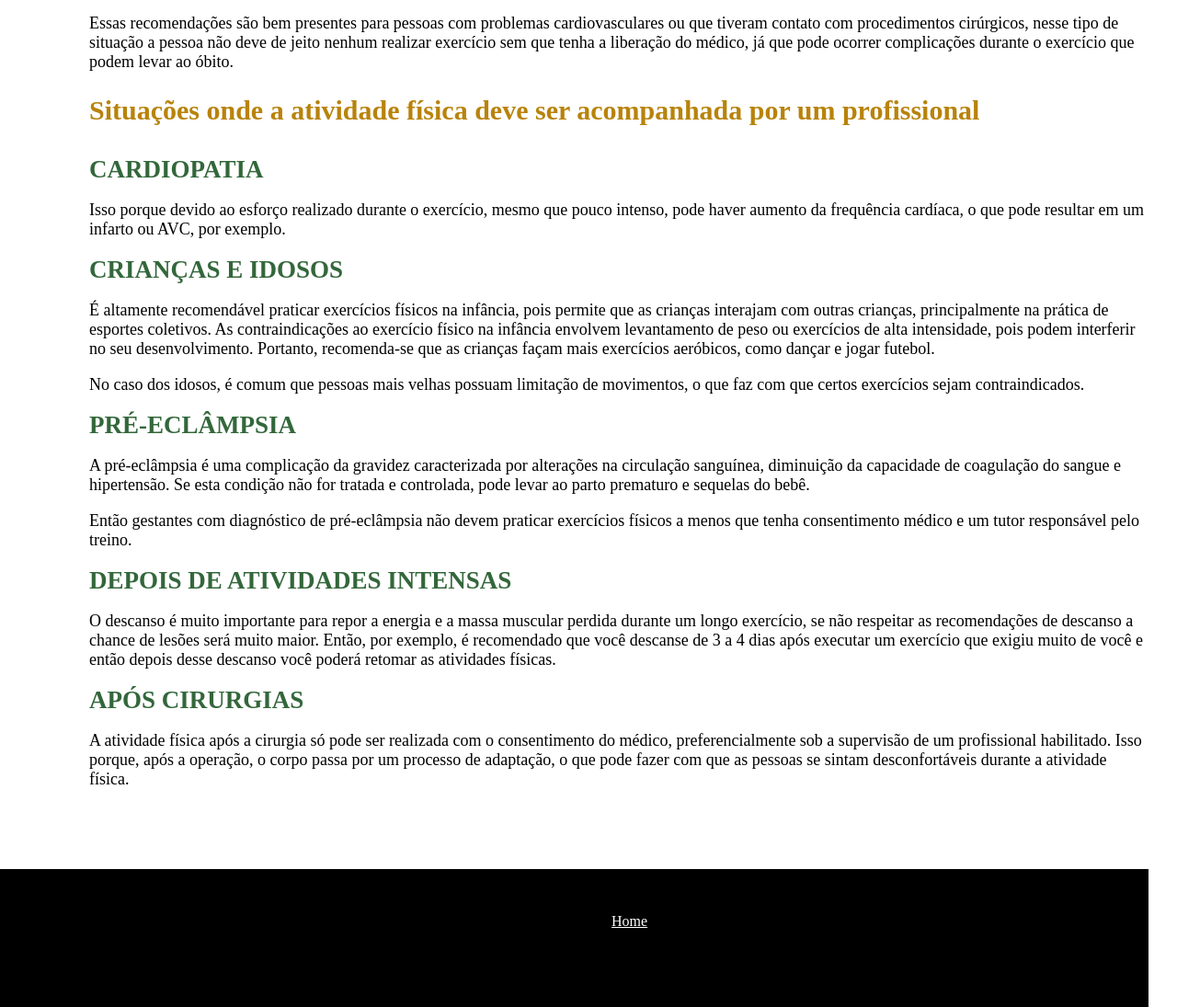
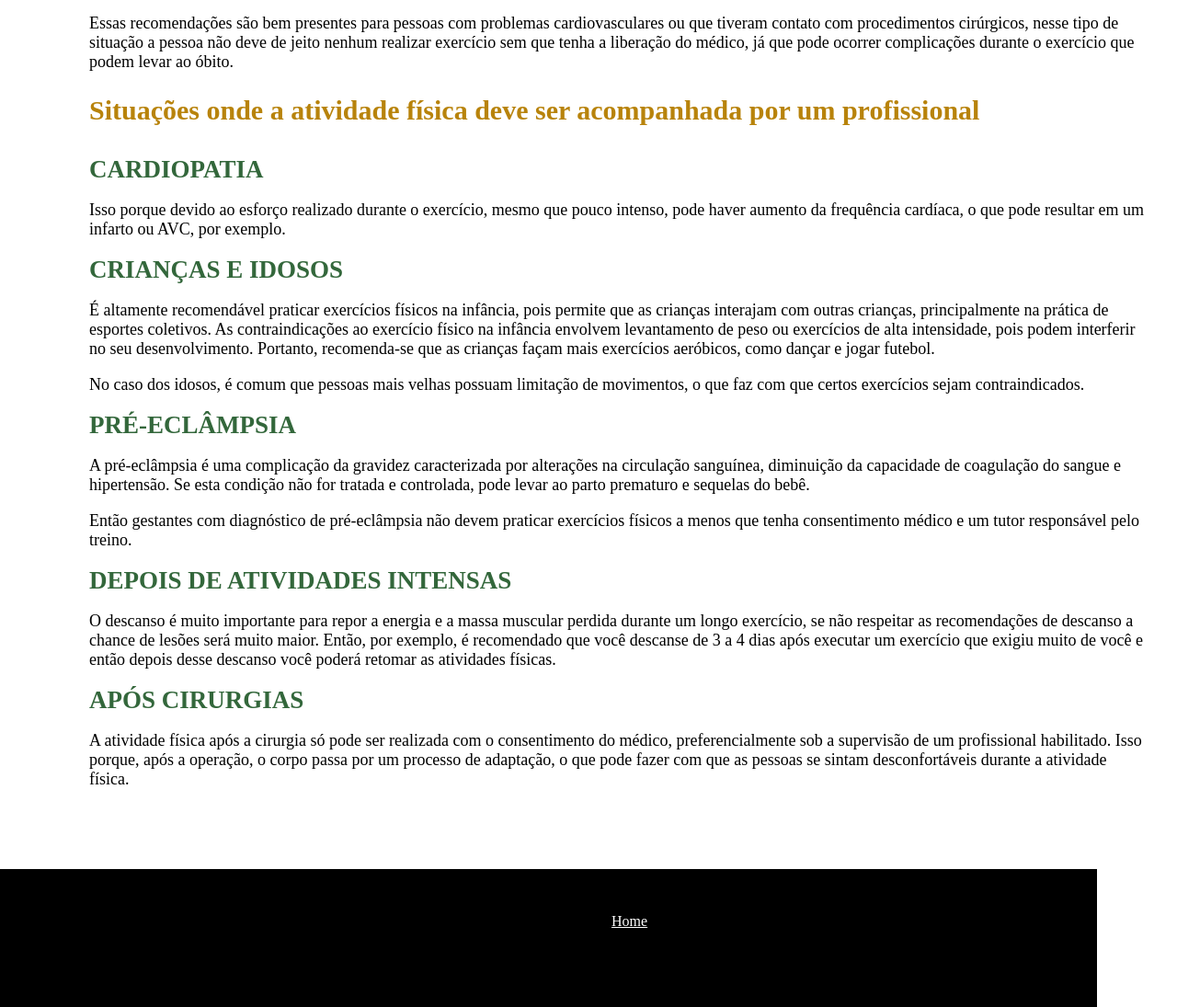
Before and after one commit to Luana1f-ifc/projeto-integrador, a plain HTML site: page contraindicaçoes.html in a window 1280 px wide. Shown: the part 400-1495 px from the top of the page at 92% size. Drawn offline with Linux system fonts and the light colour scheme.

Commit message:
Update contraindicaçoes.css

```diff
--- a/contraindicaçoes.css
+++ b/contraindicaçoes.css
@@ -130,7 +130,7 @@ span{
 
 
 footer{
-    width: 2000 rem ;/*aumenta lado*/
+    width: 100% ;/*aumenta lado*/
     height: 150px;
     background: black;
 
```
